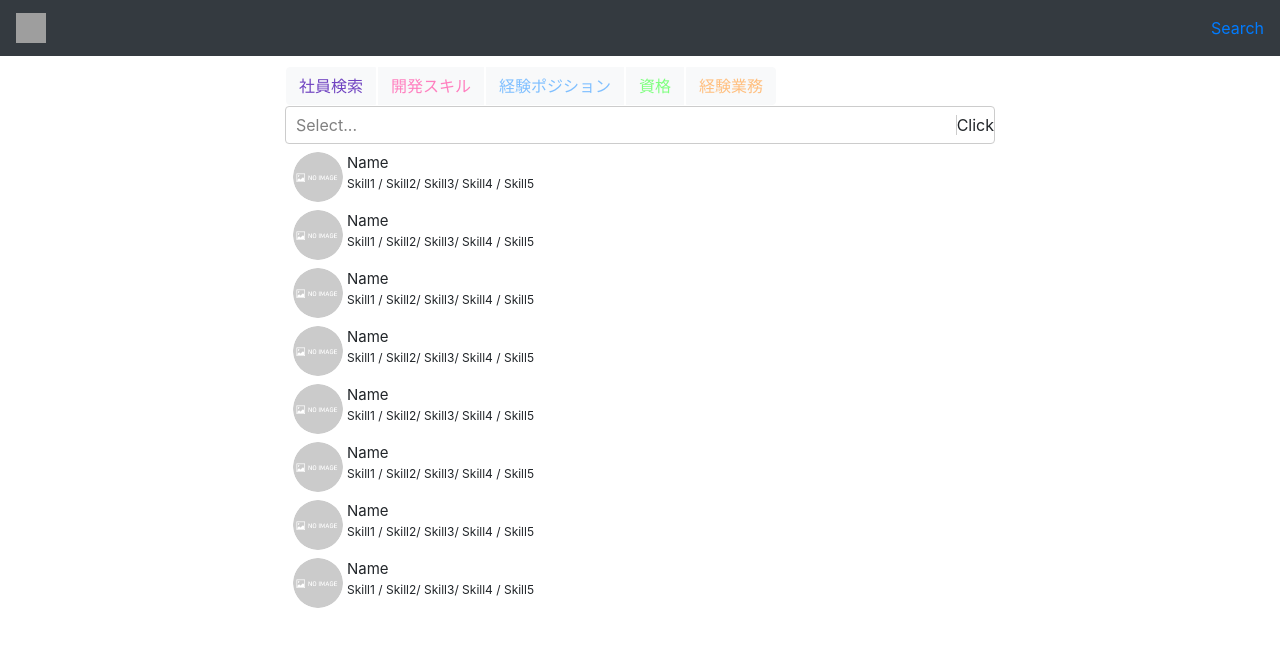
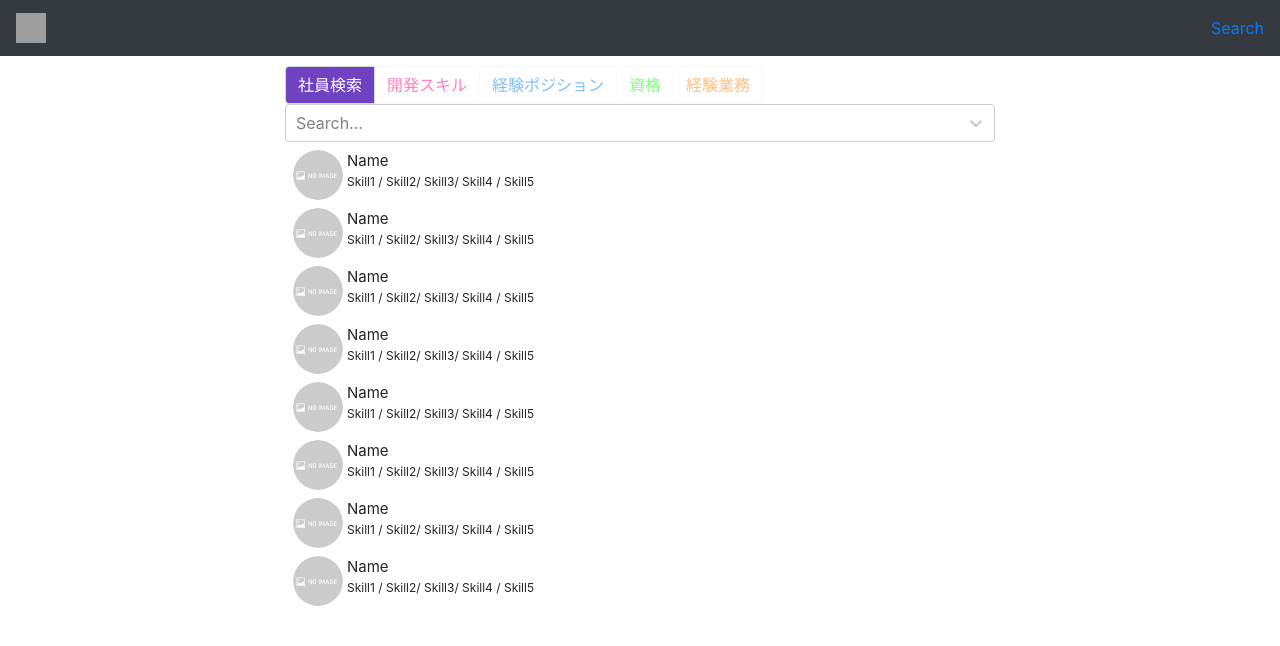
Before and after one commit to muchiyama/static_web_apps, a React (Create React App) app in the folder my_react_apps/: page /search in a window 1280 px wide. Shown: the top 646 px of the page. Built offline with nearby package versions, Linux system fonts and the light colour scheme; grey boxes are pictures that could not be loaded.

Commit message:
updated search page

```diff
--- a/my_react_apps/package.json
+++ b/my_react_apps/package.json
@@ -4,6 +4,7 @@
   "private": true,
   "dependencies": {
     "@fortawesome/fontawesome-svg-core": "^1.2.30",
+    "@fortawesome/free-regular-svg-icons": "^5.14.0",
     "@fortawesome/react-fontawesome": "^0.1.11",
     "@testing-library/jest-dom": "^4.2.4",
     "@testing-library/react": "^9.5.0",
--- a/my_react_apps/src/components/CategoryGroup.tsx
+++ b/my_react_apps/src/components/CategoryGroup.tsx
@@ -1,21 +1,54 @@
 import React from 'react';
 import { ButtonGroup, ToggleButton } from 'react-bootstrap';
 import { SkillCategory } from '../models/enums/SkillCategory'
+import { CategoryProps, CategoryState } from '../models/types/CategoryParams'
 
-class CategoryGroup extends React.Component {
+class CategoryGroup extends React.Component<CategoryProps, CategoryState> {
+    public static defaultProps: CategoryProps = {
+        DefaultSelected: SkillCategory.Users,
+        Categories: [
+            { CategoryName:  "社員検索", CategoryValue: SkillCategory.Users, Style: {color: "#6f42c1", margin: "1px"}},
+            { CategoryName:  "開発スキル", CategoryValue: SkillCategory.DevSkill, Style: {color: "#ff7fbf", margin: "1px"}},
+            { CategoryName:  "経験ポジション", CategoryValue: SkillCategory.ProjectPosision, Style: {color: "#7fbfff", margin: "1px"}},
+            { CategoryName:  "資格", CategoryValue: SkillCategory.Certification, Style: {color: "#7fff7f", margin: "1px"}},
+            { CategoryName:  "経験業務", CategoryValue: SkillCategory.Industry, Style: {color: "#ffbf7f", margin: "1px"}},
+        ]
+    }
+
+    constructor(props: CategoryProps) {
+        super(props);
+        this.state = { CurrentSelected: props.DefaultSelected };
+        console.log(props);
+    }
+
     render () {
+        const categories = this.props.Categories.map((c, idx) =>
+            {
+                return(
+                <ToggleButton
+                    key={idx}
+                    type="radio"
+                    variant="light"
+                    name="radio"
+                    value={c.CategoryValue}
+                    checked={ c.CategoryValue === this.state.CurrentSelected}
+                    style={{ color: this.state.CurrentSelected === c.CategoryValue ? "white" : c.Style.color, background: this.state.CurrentSelected === c.CategoryValue ? c.Style.color : "white" }}
+                    onChange={ e => this.setState({ CurrentSelected: parseInt(e.target.value)}) }
+                >
+                    {c.CategoryName}
+              </ToggleButton>
+                )
+            });
+
         return (
             <>
                 <ButtonGroup toggle>
-                    <ToggleButton type="radio" variant="light" value={SkillCategory.Users} style={{color: "#6f42c1", margin: "1px"}}>社員検索</ToggleButton>
-                    <ToggleButton type="radio" variant="light" value={SkillCategory.DevSkill} style={{color: "#ff7fbf", margin: "1px"}}>開発スキル</ToggleButton>
-                    <ToggleButton type="radio" variant="light" value={SkillCategory.ProjectPosision} style={{color: "#7fbfff", margin: "1px"}}>経験ポジション</ToggleButton>
-                    <ToggleButton type="radio" variant="light" value={SkillCategory.Certification} style={{color: "#7fff7f", margin: "1px"}}>資格</ToggleButton>
-                    <ToggleButton type="radio" variant="light" value={SkillCategory.Industry} style={{color: "#ffbf7f", margin: "1px"}}>経験業務</ToggleButton>
+                    {categories}
                 </ButtonGroup>
             </>
         )
     }
+
 }
 
 export default CategoryGroup
--- a/my_react_apps/src/components/SearchBox.tsx
+++ b/my_react_apps/src/components/SearchBox.tsx
@@ -1,12 +1,14 @@
 import React from 'react';
 import CreatableSelect from 'react-select/creatable';
-import { components } from 'react-select';
+// import { components } from 'react-select';
+// import { FontAwesomeIcon } from "@fortawesome/react-fontawesome";
+// import { faHourglass } from "@fortawesome/free-regular-svg-icons";
 
 const my_styles: any = {
     option: (provided: any[], state: any) => ({
         ...provided,
         borderBottom: '1px dotted pink',
-        color: state ? 'red' : 'blue',
+        color: 'blue',
         padding: 20,
     }),
     control: (provided: any[]) => ({
@@ -14,16 +16,6 @@ const my_styles: any = {
         // none of react-select's styles are passed to <Control />
     }),
 }
-
-const DropdownIndicator = (
-    props: any
-  ) => {
-    return (
-            <components.IndicatorsContainer onClick={() => console.log("clicked")} {...props} styles={{display: "none"}}>
-                <span onClick={(e: any) => console.log("clicked")}>Click</span>
-            </components.IndicatorsContainer>
-    );
-};
 
 class SearchBox extends React.Component {
     private CreateOptions(): any {
@@ -41,10 +33,12 @@ class SearchBox extends React.Component {
                 <CreatableSelect
                     options={this.CreateOptions()}
                     closeMenuOnSelect={false}
-                    components={{ DropdownIndicator }}
+                    // components={{ DropdownIndicator }}
+                    components={{ IndicatorSeparator: () => null }}
                     isMulti
                     CreatableSelect={true}
                     isSearchable
+                    placeholder="Search..."
                     styles={my_styles}
                 />
             </>
--- /dev/null
+++ b/my_react_apps/src/models/types/CategoryParams.ts
@@ -0,0 +1,16 @@
+import { SkillCategory } from '../enums/SkillCategory'
+
+export type CategoryProps = {
+    DefaultSelected: SkillCategory,
+    Categories: CategoryButtonProp[]
+}
+
+export type CategoryState = {
+    CurrentSelected: SkillCategory
+}
+
+export type CategoryButtonProp = {
+    CategoryName: string,
+    CategoryValue: SkillCategory,
+    Style: React.CSSProperties,
+}
```
Also changed, not shown: 1 other file (tests, documents, lock files or other folders).
